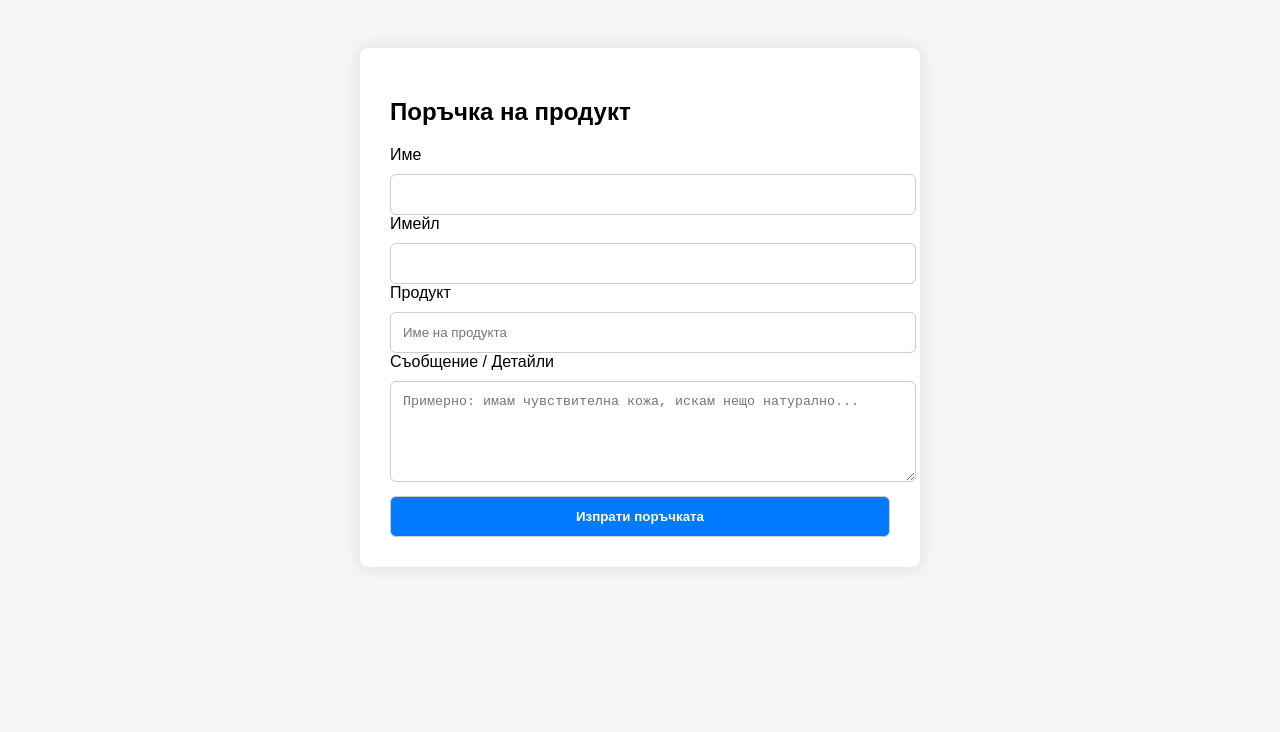
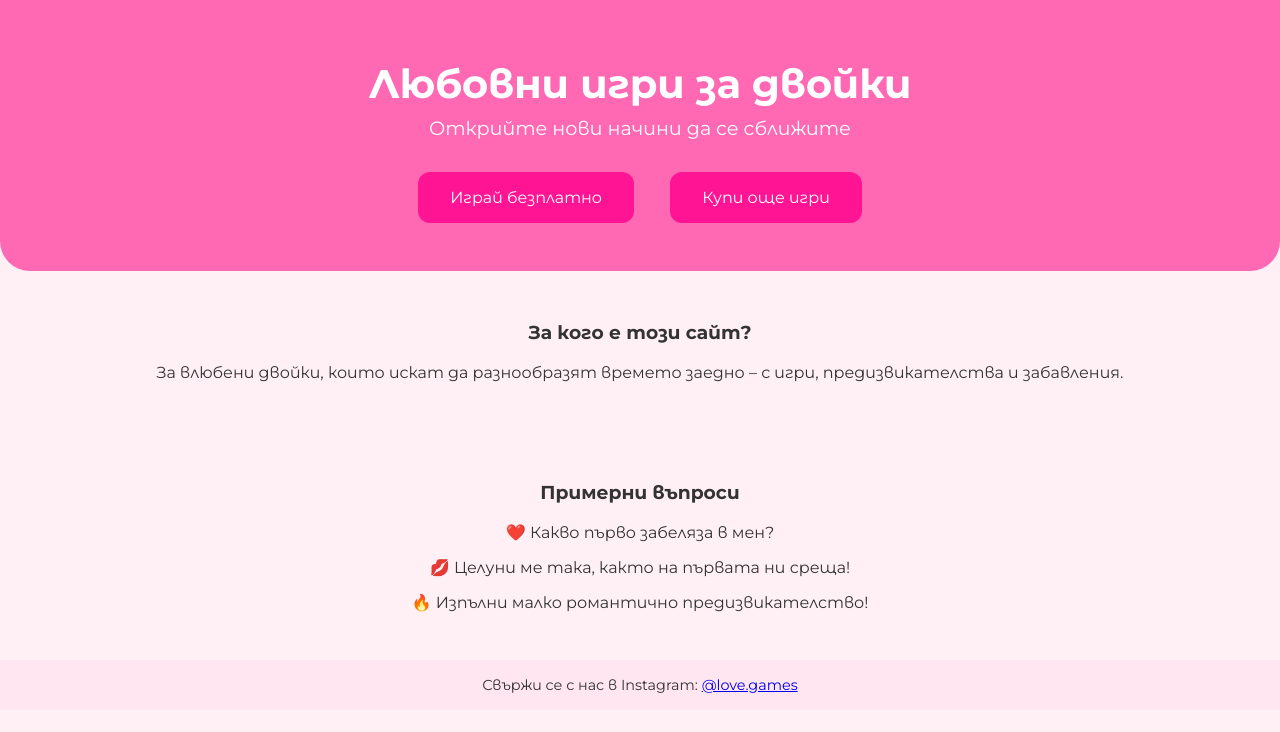
Before and after one commit to ViktorSmkv00/lyubovni-igri, a plain HTML site: page index.html in a window 1280 px wide. Drawn offline with nearby package versions, Linux system fonts and the light colour scheme.

Commit message:
Update index.html

```diff
--- a/index.html
+++ b/index.html
@@ -2,89 +2,83 @@
 <html lang="bg">
 <head>
   <meta charset="UTF-8">
-  <title>Поръчай козметика</title>
-  <script src="https://cdn.jsdelivr.net/npm/@emailjs/browser@3/dist/email.min.js"></script>
+  <meta name="viewport" content="width=device-width, initial-scale=1.0">
+  <title>Любовни игри за двойки</title>
+  <link href="https://fonts.googleapis.com/css2?family=Montserrat:wght@400;700&display=swap" rel="stylesheet">
   <style>
     body {
-      font-family: Arial, sans-serif;
-      padding: 40px;
-      background-color: #f5f5f5;
+      margin: 0;
+      font-family: 'Montserrat', sans-serif;
+      background: #fff0f5;
+      color: #333;
+      text-align: center;
     }
-    form {
-      max-width: 500px;
-      margin: auto;
-      background: white;
-      padding: 30px;
-      border-radius: 8px;
-      box-shadow: 0 0 15px rgba(0,0,0,0.1);
+    header {
+      background: #ff69b4;
+      color: white;
+      padding: 2rem;
+      border-bottom-left-radius: 30px;
+      border-bottom-right-radius: 30px;
     }
-    input, textarea, button {
-      width: 100%;
-      padding: 12px;
-      margin-top: 10px;
-      border-radius: 6px;
-      border: 1px solid #ccc;
+    h1 {
+      font-size: 2.5rem;
+      margin-bottom: 0.5rem;
     }
-    button {
-      background-color: #007bff;
+    h2 {
+      font-weight: normal;
+      font-size: 1.2rem;
+      margin-top: 0;
+    }
+    .btn {
+      background: #ff1493;
       color: white;
-      font-weight: bold;
+      padding: 1rem 2rem;
+      margin: 1rem;
+      border: none;
+      border-radius: 12px;
+      font-size: 1rem;
       cursor: pointer;
+      text-decoration: none;
+      display: inline-block;
+      transition: background 0.3s;
     }
-    button:hover {
-      background-color: #0056b3;
+    .btn:hover {
+      background: #e60073;
     }
-    .success {
-      color: green;
-      margin-top: 15px;
-      font-weight: bold;
+    section {
+      padding: 2rem 1rem;
+    }
+    footer {
+      background: #ffe6f0;
+      padding: 1rem;
+      font-size: 0.9rem;
     }
   </style>
 </head>
 <body>
 
-  <form id="contact-form">
-    <h2>Поръчка на продукт</h2>
+  <header>
+    <h1>Любовни игри за двойки</h1>
+    <h2>Открийте нови начини да се сближите</h2>
+    <a href="game1.html" class="btn">Играй безплатно</a>
+    <a href="store.html" class="btn">Купи още игри</a>
+  </header>
 
-    <label>Име</label>
-    <input type="text" name="name" required />
+  <section>
+    <h3>За кого е този сайт?</h3>
+    <p>За влюбени двойки, които искат да разнообразят времето заедно – с игри, предизвикателства и забавления.</p>
+  </section>
 
-    <label>Имейл</label>
-    <input type="email" name="email" required />
+  <section>
+    <h3>Примерни въпроси</h3>
+    <p>❤️ Какво първо забеляза в мен?</p>
+    <p>💋 Целуни ме така, както на първата ни среща!</p>
+    <p>🔥 Изпълни малко романтично предизвикателство!</p>
+  </section>
 
-    <label>Продукт</label>
-    <input type="text" name="product" placeholder="Име на продукта" required />
-
-    <label>Съобщение / Детайли</label>
-    <textarea name="message" rows="5" placeholder="Примерно: имам чувствителна кожа, искам нещо натурално..."></textarea>
-
-    <button type="submit">Изпрати поръчката</button>
-
-    <div class="success" id="success-msg" style="display: none;">
-      ✅ Поръчката беше изпратена успешно!
-    </div>
-  </form>
-
-  <script>
-    // Инициализирай EmailJS
-    (function() {
-      emailjs.init("ZQSI77OP1cj9cB6bG"); // Твоят Public Key
-    })();
-
-    // Добави логика за изпращане
-    document.getElementById("contact-form").addEventListener("submit", function(e) {
-      e.preventDefault();
-
-      emailjs.sendForm("service_vhbetnb", "template_9ccd3w8", this)
-        .then(function(response) {
-          console.log("SUCCESS!", response.status, response.text);
-          document.getElementById("success-msg").style.display = "block";
-        }, function(error) {
-          console.log("FAILED...", error);
-          alert("Грешка при изпращане. Моля, опитайте отново.");
-        });
-    });
-  </script>
+  <footer>
+    Свържи се с нас в Instagram: <a href="#">@love.games</a>
+  </footer>
 
 </body>
 </html>
```
